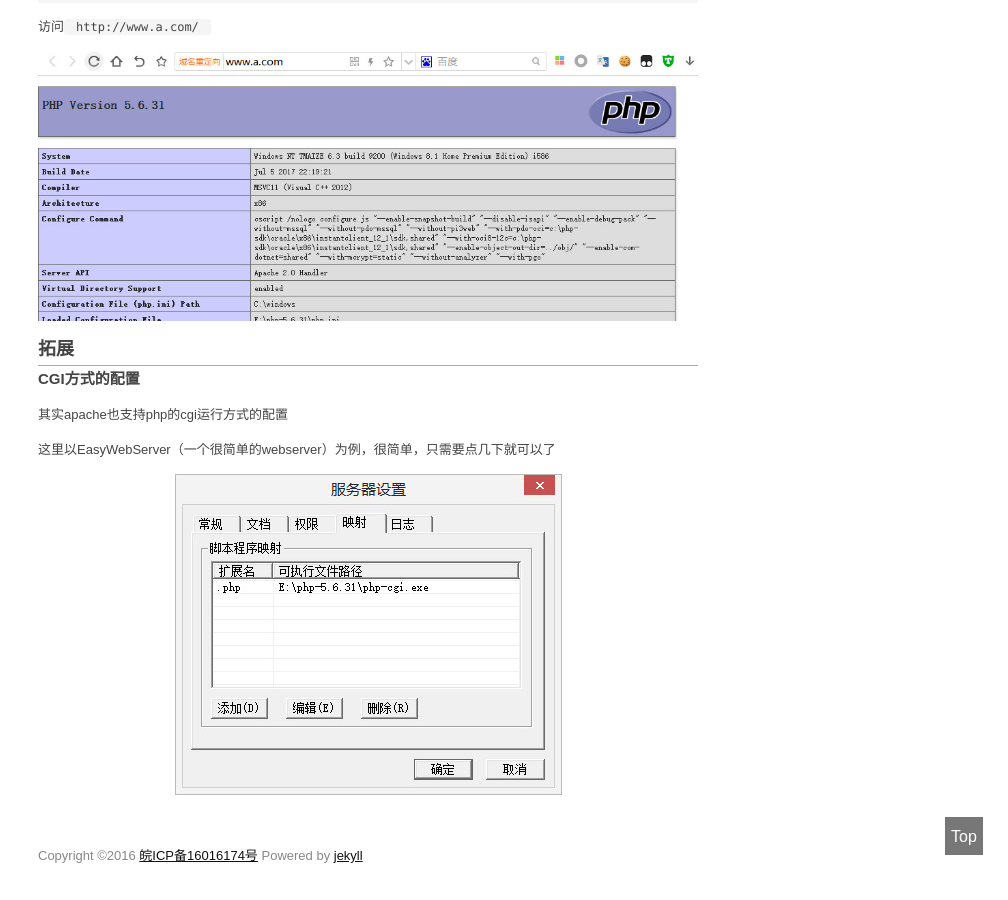
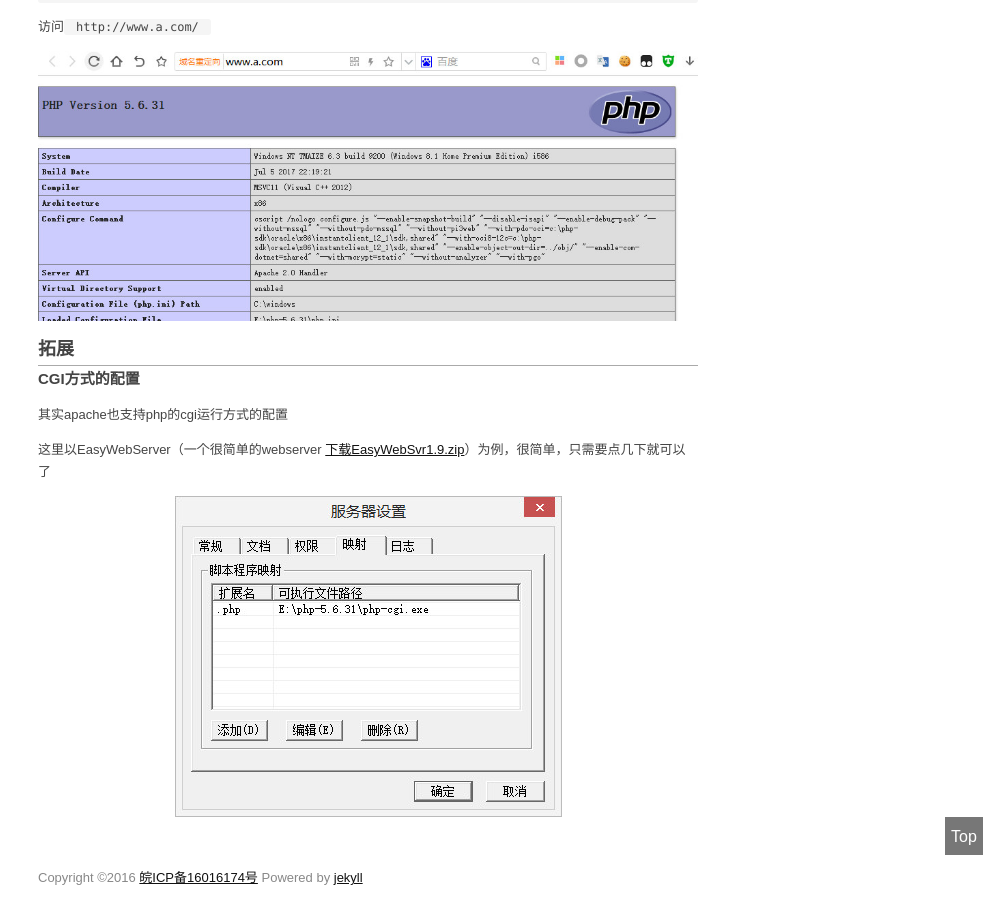
Before and after one commit to TMaize/tmaize-blog, a Jekyll site: the page built from _posts/2017-07-10-wamp环境配置及拓展.md, in a window 1280 px wide and 900 px high, scrolled down 3310 px. Shown: the whole window, without its empty margins (272-1280 px from the left). Built offline with Jekyll 4.4.1, drawn with Linux system fonts in a browser that asks for light colours; before the commit the page ends 4187 px from its top, so only the background shows below that.

Commit message:
修改文章

```diff
--- a/_posts/2017-07-10-wamp环境配置及拓展.md
+++ b/_posts/2017-07-10-wamp环境配置及拓展.md
@@ -164,6 +164,6 @@
 
 其实apache也支持php的cgi运行方式的配置
 
-这里以EasyWebServer（一个很简单的webserver）为例，很简单，只需要点几下就可以了
+这里以EasyWebServer（一个很简单的webserver [下载EasyWebSvr1.9.zip](EasyWebSvr1.9.zip)）为例，很简单，只需要点几下就可以了
 
 ![02.jpg](02.jpg)
```
Also changed, not shown: 1 other file.
